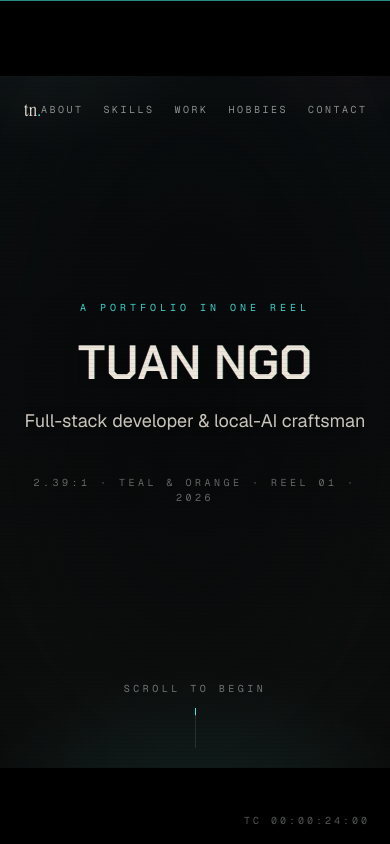
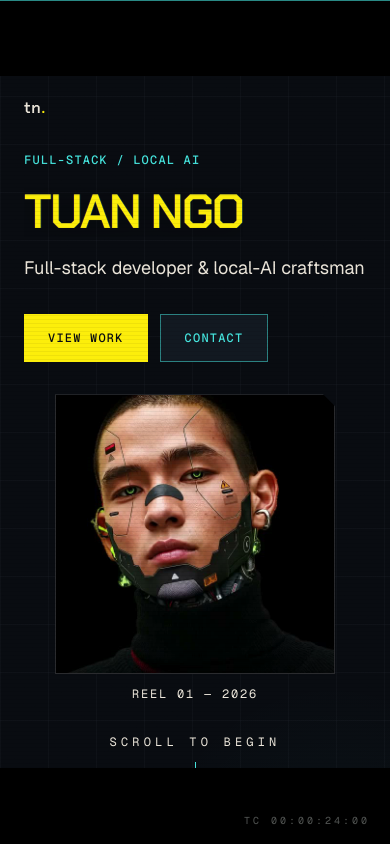
Before and after one commit to 2an/portfolio, a Next.js app: page / in a window 390 px wide. Shown: the top 844 px of the page. Built offline with nearby package versions, Linux system fonts and the light colour scheme.

Commit message:
feat: Night Signal hero — 7/5 identity split, yellow name, CTAs, framed reel, section-index rail, static grid ground, mobile poster (no frame fetch)

```diff
--- a/src/app/globals.css
+++ b/src/app/globals.css
@@ -1,7 +1,7 @@
 @import "tailwindcss";
 
 :root {
-  --background: #0a0c0d;
+  --background: #080b10;
   --foreground: #ece6da;
 }
 
@@ -112,31 +112,17 @@ body {
   100% { transform: translate(0, 0); }
 }
 
-/* Hero "dusk": a graded landscape built from gradients, slow Ken Burns drift */
+/* Hero ground (Night Signal): flat neutral with a faint STATIC technical
+    grid — no moving perspective floor, no Ken Burns drift */
 .hero-sky {
   position: absolute;
   inset: 0;
-  transform-origin: 50% 82%;
-  will-change: transform;
-  background:
-    radial-gradient(120% 55% at 50% 112%, rgba(69, 229, 222, 0.2), transparent 60%),
-    radial-gradient(90% 50% at 14% -12%, rgba(111, 156, 155, 0.2), transparent 60%),
-    radial-gradient(70% 40% at 88% -6%, rgba(224, 81, 143, 0.1), transparent 55%),
-    linear-gradient(to bottom, #0b1012 0%, #0a0c0d 45%, #101210 100%);
-  animation: kenburns 28s var(--ease-in-out) infinite alternate;
-}
-@keyframes kenburns {
-  from { transform: scale(1); }
-  to { transform: scale(1.07); }
-}
-
-/* Dark falloff behind the hero text block — keeps type readable over the
-    video while the frame edges stay clear */
-.hero-veil {
-  position: absolute;
-  inset: 0;
-  pointer-events: none;
-  background: radial-gradient(75% 65% at 50% 46%, rgba(5, 6, 7, 0.55), transparent 78%);
+  background-color: var(--background);
+  background-image:
+    linear-gradient(rgba(113, 135, 151, 0.05) 1px, transparent 1px),
+    linear-gradient(90deg, rgba(113, 135, 151, 0.05) 1px, transparent 1px),
+    radial-gradient(90% 55% at 85% 110%, rgba(69, 229, 222, 0.05), transparent 62%);
+  background-size: 48px 48px, 48px 48px, 100% 100%;
 }
 
 /* Dark falloff at the frame edges */
@@ -191,48 +177,6 @@ body {
 }
 
 /* ---------- Cyberpunk layer — tuned to whisper, never shout ---------- */
-
-/* Perspective grid, hero only: faint cyan, masked at the horizon */
-.grid-floor {
-  position: absolute;
-  inset-inline: 0;
-  bottom: 0;
-  height: 40%;
-  perspective: 240px;
-  overflow: hidden;
-  pointer-events: none;
-  opacity: 0.5;
-  -webkit-mask-image: linear-gradient(to top, black 40%, transparent 95%);
-  mask-image: linear-gradient(to top, black 40%, transparent 95%);
-}
-.grid-floor::before {
-  content: "";
-  position: absolute;
-  top: 0;
-  inset-inline: 0;
-  height: 1px;
-  background: var(--color-accent);
-  box-shadow: 0 0 12px 1px rgba(69, 229, 222, 0.35);
-  opacity: 0.4;
-}
-.grid-floor-plane {
-  position: absolute;
-  top: 0;
-  left: 50%;
-  width: 250%;
-  height: 320%;
-  transform: translateX(-50%) rotateX(60deg);
-  transform-origin: top center;
-  background-image:
-    linear-gradient(to right, rgba(69, 229, 222, 0.12) 1px, transparent 1px),
-    linear-gradient(to bottom, rgba(69, 229, 222, 0.12) 1px, transparent 1px);
-  background-size: 48px 48px;
-  animation: grid-move 1.5s linear infinite;
-}
-@keyframes grid-move {
-  from { background-position: 0 0; }
-  to { background-position: 0 48px; }
-}
 
 /* CRT scanlines: a whisper, not a filter */
 .scanlines {
@@ -378,8 +322,6 @@ body {
     scroll-behavior: auto;
   }
   .film-grain,
-  .hero-sky,
-  .grid-floor-plane,
   .glitch.glitching,
   .glitch.glitching::before,
   .glitch.glitching::after,
--- a/src/app/page.tsx
+++ b/src/app/page.tsx
@@ -11,7 +11,6 @@ import { EASE_OUT } from "@/lib/easing";
 import { NAV } from "@/lib/site";
 import { FilmGrain } from "@/components/film-grain";
 import { Letterbox, MiniNav, Progress } from "@/components/chrome";
-import { GridFloor } from "@/components/grid-floor";
 import { GlitchText } from "@/components/glitch-text";
 import { Scanlines } from "@/components/scanlines";
 import { Scene } from "@/components/scene";
@@ -120,6 +119,16 @@ function Hero() {
   const wrapRef = useRef<HTMLDivElement>(null);
   const canvasRef = useRef<HTMLCanvasElement>(null);
   const [canvasLive, setCanvasLive] = useState(false);
+  // The pinned reel + frame sequence are a desktop enhancement only.
+  // Mobile gets a static poster and never fetches the 145 frames.
+  const [desktop, setDesktop] = useState(false);
+  useEffect(() => {
+    const mq = window.matchMedia("(min-width: 768px)");
+    const sync = () => setDesktop(mq.matches);
+    sync();
+    mq.addEventListener("change", sync);
+    return () => mq.removeEventListener("change", sync);
+  }, []);
   const { scrollYProgress } = useScroll({
     target: wrapRef,
     offset: ["start start", "end end"],
@@ -130,6 +139,10 @@ function Hero() {
   const canvasScale = useTransform(scrollYProgress, [0, 1], [1, 1.06]);
   const canvasOpacity = useTransform(scrollYProgress, [0, 0.06], [0, 1]);
   const exitOpacity = useTransform(scrollYProgress, [0.72, 1], [0, 1]);
+  // Pin transforms only make sense on the desktop runway — on mobile the
+  // hero scrolls normally, so hold the identity block in place.
+  const titleY = desktop ? y : 0;
+  const titleOpacity = desktop ? opacity : 1;
 
   // Scroll-pinned reel — no video playback at all. The source mp4 is a
   // single-keyframe H.264 that cannot be seeked, so the film was flattened
@@ -137,7 +150,7 @@ function Hero() {
   // ImageBitmaps; the title screen stays static until the user scrolls,
   // then the canvas scrubs the film.
   useEffect(() => {
-    if (reduce) return;
+    if (reduce || !desktop) return;
     let alive = true;
     let raf = 0;
     const slots: (ImageBitmap | undefined)[] = new Array(FRAME_COUNT);
@@ -199,51 +212,28 @@ function Hero() {
       cancelAnimationFrame(raf);
       slots.forEach((b) => b?.close());
     };
-  }, [reduce, scrollYProgress]);
+  }, [reduce, desktop, scrollYProgress]);
 
   return (
-    <div ref={wrapRef} id="top" className="relative h-[250vh]">
-      <section className="sticky top-0 flex h-svh min-h-[640px] flex-col overflow-hidden">
+    <div ref={wrapRef} id="top" className="relative min-h-svh md:h-[250vh]">
+      <section className="sticky top-0 flex min-h-svh flex-col overflow-hidden md:h-svh">
+        {/* Night Signal ground: flat neutral + faint static technical grid */}
         <div className="hero-sky" aria-hidden />
-        {/* Reel — pre-extracted frames, no video playback. Hidden at the
-            top of the runway (title screen); fades in on the first scroll
-            and scrubs with the pin. Gradient sky is the loading /
-            reduced-motion fallback. */}
-        {!reduce && (
-          <motion.canvas
-            ref={canvasRef}
-            style={{ scale: canvasScale, opacity: canvasLive ? canvasOpacity : 0 }}
-            className="absolute inset-0 h-full w-full object-cover"
-            aria-hidden
-          />
-        )}
-      <div className="absolute inset-0 bg-black/10" aria-hidden />
-      <div className="hero-veil" aria-hidden />
-      <GridFloor />
-      <div className="hero-vignette" aria-hidden />
-      {/* Dissolve: the pinned reel fades to the page background over the
-          last stretch of the runway, so the next section arrives on a
-          clean surface instead of a hard cut. */}
-      <motion.div
-        style={{ opacity: exitOpacity }}
-        className="pointer-events-none absolute inset-0 bg-[#050507]"
-        aria-hidden
-      />
 
       {/* Title-frame nav — fades out as the film starts */}
       <motion.nav
         style={{ opacity: frameOpacity }}
         className="relative z-10 flex items-center justify-between px-6 pt-[calc(9vh+1.25rem)] sm:px-10"
       >
-        <a href="#top" className="font-display text-lg text-ink">
-          tn<span className="text-accent">.</span>
+        <a href="#top" className="font-cyber text-base font-semibold tracking-[0.05em] text-ink">
+          tn<span className="text-chrome">.</span>
         </a>
-        <div className="flex gap-5 font-mono text-[10px] uppercase tracking-[0.25em] text-ink-muted sm:gap-7">
+        <div className="hidden gap-7 font-mono text-xs uppercase tracking-[0.25em] text-muted sm:flex">
           {NAV.map((item) => (
             <a
               key={item.href}
               href={item.href}
-              className="transition-colors duration-150 hovers:text-accent"
+              className="transition-colors duration-140 hovers:text-accent"
             >
               {item.label}
             </a>
@@ -251,55 +241,120 @@ function Hero() {
         </div>
       </motion.nav>
 
-      {/* Title */}
+      {/* Technical rail — a real section index, not invented telemetry */}
+      <motion.nav
+        style={{ opacity: frameOpacity }}
+        aria-label="Section index"
+        className="absolute left-6 top-1/2 z-10 hidden -translate-y-1/2 flex-col gap-2.5 xl:flex"
+      >
+        <span className="mb-1 block h-8 w-px bg-line/40" aria-hidden />
+        {NAV.map((item, i) => (
+          <a
+            key={item.href}
+            href={item.href}
+            className="font-mono text-xs tracking-[0.1em] text-muted transition-colors duration-140 hover:text-accent"
+          >
+            <span className="text-chrome/70">{pad2(i + 1)}</span> {item.label}
+          </a>
+        ))}
+      </motion.nav>
+
+      {/* 7/5 identity split: yellow name + CTAs | reel in one cropped frame */}
+      <div className="relative z-10 mx-auto grid w-full max-w-[1280px] flex-1 grid-cols-1 items-center gap-8 px-6 py-8 sm:px-10 md:grid-cols-12 md:gap-10">
         <motion.div
-        style={{ y, opacity }}
-        className="relative z-10 flex flex-1 flex-col items-center justify-center px-6 text-center"
+          style={{ y: titleY, opacity: titleOpacity }}
+          className="flex flex-col items-start text-left md:col-span-7"
         >
           <motion.p
             initial={{ opacity: 0 }}
             animate={{ opacity: 1 }}
             transition={{ duration: 1.2, delay: 0.15, ease: EASE_OUT }}
-          className="font-mono text-[10px] uppercase tracking-[0.4em] text-accent/90"
+            className="font-mono text-xs font-medium uppercase tracking-[0.1em] text-accent"
           >
-          A portfolio in one reel
+            Full-Stack / Local AI
           </motion.p>
-        <div className="line-mask mt-6">
+          <div className="line-mask mt-5">
             <motion.h1
               initial={{ y: reduce ? "0%" : "112%" }}
               animate={{ y: "0%" }}
               transition={{ duration: 1.2, delay: 0.3, ease: EASE_OUT }}
-            className="font-cyber text-[clamp(3rem,11vw,8rem)] leading-none text-ink"
+              className="font-cyber text-[clamp(3rem,9vw,8rem)] font-semibold leading-[1.02] tracking-[-0.04em] text-chrome"
             >
               <GlitchText text="TUAN NGO" />
             </motion.h1>
           </div>
-        <div className="line-mask mt-5">
+          <div className="line-mask mt-4">
             <motion.p
               initial={{ y: reduce ? "0%" : "112%" }}
               animate={{ y: "0%" }}
               transition={{ duration: 1.1, delay: 0.45, ease: EASE_OUT }}
-            className="text-lg text-ink/85 [text-shadow:0_1px_18px_rgba(0,0,0,0.5)] sm:text-xl"
+              className="max-w-[34ch] text-lg leading-relaxed text-ink sm:text-xl"
             >
               Full-stack developer &amp; local-AI craftsman
             </motion.p>
           </div>
-        <motion.p
+          <motion.div
             initial={{ opacity: 0 }}
             animate={{ opacity: 1 }}
-          transition={{ duration: 1, delay: 0.95 }}
-          className="mt-10 font-mono text-[10px] uppercase tracking-[0.35em] text-ink-muted/70"
+            transition={{ duration: 1, delay: 0.8 }}
+            className="mt-8 flex flex-wrap gap-3"
           >
-          2.39:1 · Teal &amp; Orange · Reel 01 · 2026
-        </motion.p>
+            <a
+              href="#work"
+              className="inline-flex h-12 items-center bg-chrome px-6 font-mono text-xs font-medium uppercase tracking-[0.1em] text-neutral transition-colors duration-140 hover:bg-ink focus-visible:outline focus-visible:outline-2 focus-visible:outline-accent focus-visible:outline-offset-[3px]"
+            >
+              View Work
+            </a>
+            <a
+              href="#contact"
+              className="inline-flex h-12 items-center border border-accent/50 bg-surface px-6 font-mono text-xs font-medium uppercase tracking-[0.1em] text-accent transition-colors duration-140 hover:bg-raised focus-visible:outline focus-visible:outline-2 focus-visible:outline-accent focus-visible:outline-offset-[3px]"
+            >
+              Contact
+            </a>
           </motion.div>
+        </motion.div>
+
+        {/* The reel — one cropped frame. Desktop scrubs the pre-extracted
+            frames (poster = frame 001 so the scrub start is seamless);
+            mobile keeps the static poster and never fetches the sequence. */}
+        <div className="flex flex-col items-center md:col-span-5 md:items-end">
+          <div className="chamfer-tr relative aspect-square w-full max-w-[280px] overflow-hidden border border-hairline bg-neutral sm:max-w-[360px] md:max-w-[480px]">
+            <img
+              src="/assets/hero-frames/f001.jpg"
+              alt=""
+              className="absolute inset-0 h-full w-full object-cover"
+            />
+            {!reduce && (
+              <motion.canvas
+                ref={canvasRef}
+                style={{ scale: canvasScale, opacity: canvasLive ? canvasOpacity : 0 }}
+                className="absolute inset-0 hidden h-full w-full object-cover md:block"
+                aria-hidden
+              />
+            )}
+            <div className="hero-vignette" aria-hidden />
+          </div>
+          <p className="mt-3 font-mono text-xs tracking-[0.15em] text-muted md:text-right">
+            REEL 01 — 2026
+          </p>
+        </div>
+      </div>
+
+      {/* Dissolve: the pinned reel fades to the page ground over the last
+          stretch of the runway, so the next section arrives on a clean
+          surface instead of a hard cut. */}
+      <motion.div
+        style={{ opacity: exitOpacity }}
+        className="pointer-events-none absolute inset-0 bg-neutral"
+        aria-hidden
+      />
 
       {/* Scroll cue */}
       <motion.div
         style={{ opacity: frameOpacity }}
-        className="relative z-10 flex flex-col items-center gap-3 pb-[calc(9vh+1.25rem)]"
+        className="relative z-10 flex flex-col items-center gap-3 pb-[calc(9vh+1rem)]"
       >
-        <span className="font-mono text-[10px] uppercase tracking-[0.35em] text-ink-muted/80">
+        <span className="font-mono text-xs uppercase tracking-[0.35em] text-muted">
           Scroll to begin
         </span>
         <span className="scroll-cue" aria-hidden />
--- a/src/components/grid-floor.tsx
+++ /dev/null
@@ -1,8 +0,0 @@
-/** Whisper-level perspective neon grid at the bottom of the hero (pure CSS). */
-export function GridFloor() {
-  return (
-    <div className="grid-floor" aria-hidden>
-      <div className="grid-floor-plane" />
-    </div>
-  );
-}
```
Lines whose indentation alone changed are shown as unchanged.
